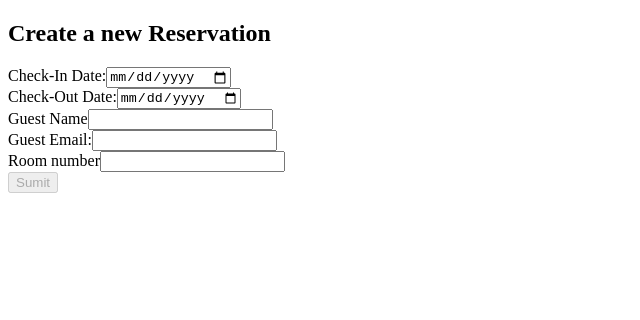
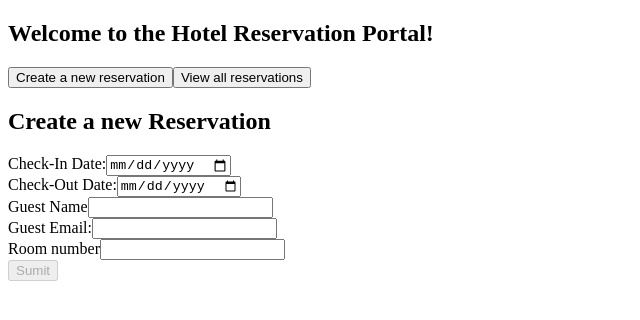
Before and after one commit to eelok/hotel-app-angular, an Angular app: page /new in a window 1280 px wide. Shown: the top 320 px of the page, without its empty margins (0-640 px from the left). Built offline with nearby package versions, Linux system fonts and the light colour scheme.

Commit message:
add menu to all component

```diff
--- a/src/app/home/home.module.ts
+++ b/src/app/home/home.module.ts
@@ -7,5 +7,6 @@
 @NgModule({
   declarations: [HomeComponent],
   imports: [CommonModule, AppRoutingModule, RouterModule],
+  exports: [HomeComponent],
 })
 export class HomeModule {}
--- a/src/app/reservation-form/reservation-form.component.html
+++ b/src/app/reservation-form/reservation-form.component.html
@@ -1,3 +1,4 @@
+<app-home></app-home>
 <h2>Create a new Reservation</h2>
 <form [formGroup]="reservationForm" (ngSubmit)="submitReservation()">
     <div>
--- a/src/app/reservation-list/reservation-list.component.html
+++ b/src/app/reservation-list/reservation-list.component.html
@@ -1,3 +1,4 @@
+<app-home></app-home>
 <h2>Reservation List</h2>
 <ul *ngIf="reservations.length; else noReservations">
     <li *ngFor="let reservation of reservations">
@@ -9,7 +10,6 @@
             <button (click)="deleteReservation(reservation.id)">Delete</button>
             <button [routerLink]="['/edit', reservation.id]">Edit</button>
     </li>
-
 </ul>
 <ng-template #noReservations >
     <h2>You don't have any reservations!</h2>
```
Also changed, not shown: src/app/reservation/reservation.module.ts (+8 -1 lines).
